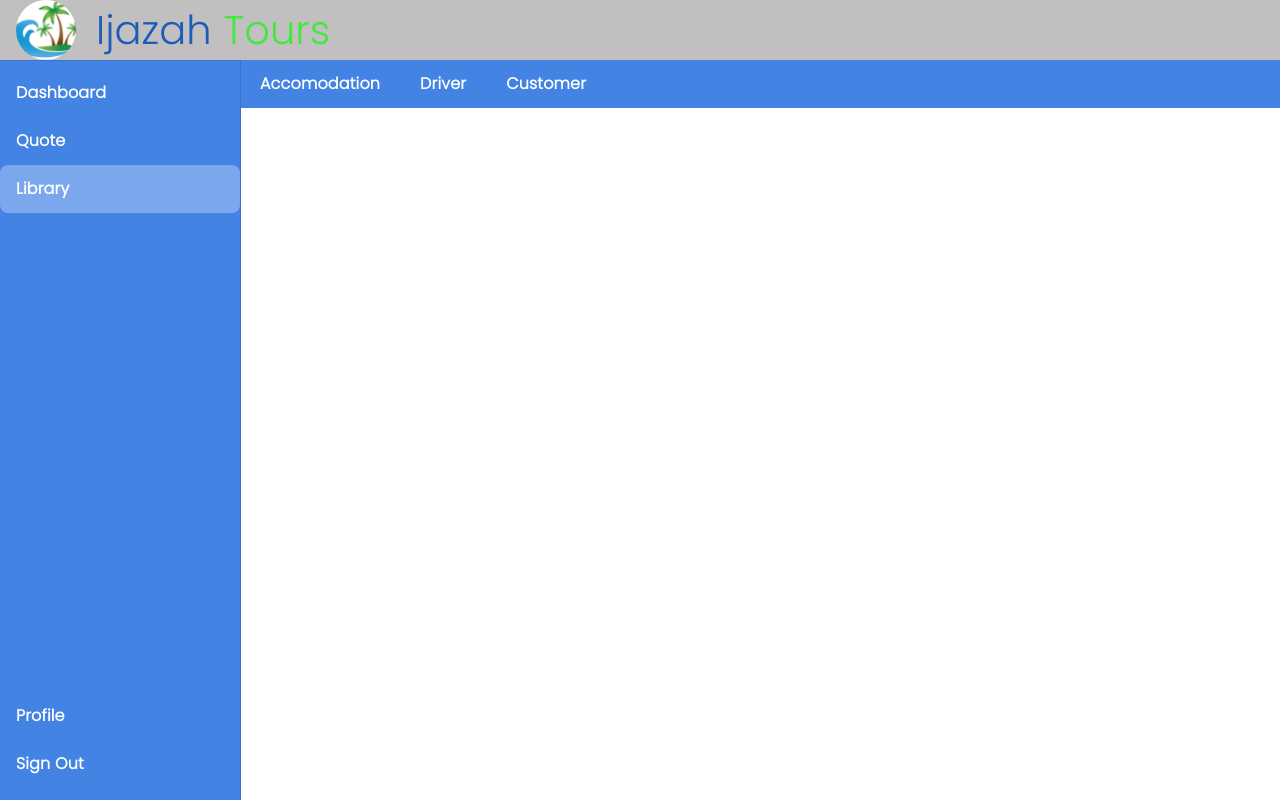
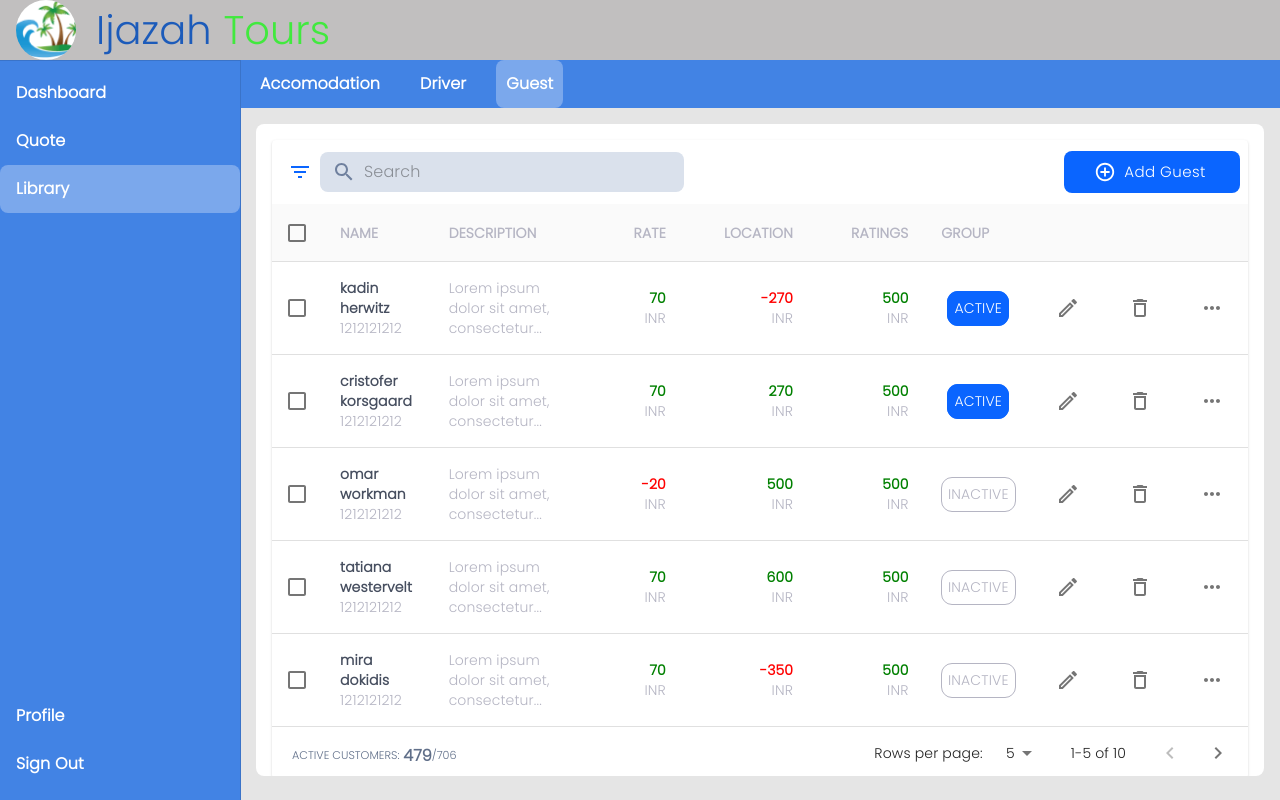
Before and after one commit to Ammar-Raneez/Ijazah_Tours, a React (Create React App) app: page /library/guest in a window 1280 px wide. Built offline with nearby package versions, Linux system fonts and the light colour scheme.

Commit message:
refactor: migrate "Customer" to "Guest"

```diff
--- a/src/App.tsx
+++ b/src/App.tsx
@@ -16,7 +16,7 @@ import DivAtom from "./atoms/DivAtom";
 import { useState } from "react";
 import Accomodation from "./organisms/library/accomodation/Accomodation";
 import Driver from "./organisms/library/driver/Driver";
-import Customer from "./organisms/library/customers/Customer";
+import Guest from "./organisms/library/guest/Guest";
 
 function App() {
   const [mobileOpen, setMobileOpen] = useState(false);
@@ -64,8 +64,8 @@ function App() {
               <Route path="/library/driver">
                 <Driver />
               </Route>
-              <Route path="/library/customer">
-                <Customer />
+              <Route path="/library/guest">
+                <Guest />
               </Route>
               <Route exact path="/library">
                 <Redirect to="/library/accomodation" />
--- a/src/data.ts
+++ b/src/data.ts
@@ -264,7 +264,7 @@ export const LIBRARY_DRIVER_DATA = [
   },
 ];
 
-export const LIBRARY_CUSTOMER_DATA = [
+export const LIBRARY_GUEST_DATA = [
   {
     id: "1",
     name: "kadin herwitz",
--- a/src/molecules/CustomerProfile.tsx
+++ b/src/molecules/GuestProfile.tsx
@@ -2,24 +2,24 @@ import AvatarAtom from "../atoms/AvatarAtom";
 import DivAtom from "../atoms/DivAtom";
 import ParagraphAtom from "../atoms/ParagraphAtom";
 
-interface CustomerProfileProps {
+interface GuestProfileProps {
   image: string;
   title: string;
   subtitle: string;
   titleweight?: number;
 }
 
-function CustomerProfile({
+function GuestProfile({
   image,
   title,
   subtitle,
   titleweight,
-}: CustomerProfileProps) {
+}: GuestProfileProps) {
   return (
     <DivAtom display="flex" align="center">
       <AvatarAtom
         image={image}
-        alt="customer"
+        alt="guest"
         variant="rounded"
         size={30}
         margin="8px"
@@ -43,4 +43,4 @@ function CustomerProfile({
   );
 }
 
-export default CustomerProfile;
+export default GuestProfile;
--- a/src/organisms/Navbar.tsx
+++ b/src/organisms/Navbar.tsx
@@ -7,7 +7,7 @@ const LINKS = [
     type: "dashboard",
     links: [
       { key: "1", text: "Quotations", link: "/dashboard/quotations" },
-      { key: "2", text: "Customer", link: "/dashboard/customer" },
+      { key: "2", text: "Guest", link: "/dashboard/guest" },
       { key: "3", text: "Voucher", link: "/dashboard/voucher" },
     ],
   },
@@ -24,7 +24,7 @@ const LINKS = [
     links: [
       { key: "1", text: "Accomodation", link: "/library/accomodation" },
       { key: "2", text: "Driver", link: "/library/driver" },
-      { key: "3", text: "Customer", link: "/library/customer" },
+      { key: "3", text: "Guest", link: "/library/guest" },
     ],
   },
 ];
--- a/src/organisms/library/customers/CreateCustomer.tsx
+++ b/src/organisms/library/guest/CreateGuest.tsx
@@ -7,7 +7,7 @@ import ButtonAtom from "../../../atoms/ButtonAtom";
 import IconAtom from "../../../atoms/IconAtom";
 import FormControlInput from "../../../molecules/FormControlInput";
 
-function CreateDriver() {
+function CreateGuest() {
   const [refNum, setRefNum] = useState("");
   const [firstName, setFirstName] = useState("");
   const [lastName, setLastName] = useState("");
@@ -29,7 +29,7 @@ function CreateDriver() {
     return removeEventListeners();
   }, [width]);
 
-  const onAddCustomer = async () => {};
+  const onAddGuest = async () => {};
 
   const onAddReminder = async () => {};
 
@@ -41,11 +41,11 @@ function CreateDriver() {
           children={<ChevronLeftRoundedIcon />}
           textcolor="#0A65FF"
           padding="1rem"
-          onClick={() => history.replace("/library/customer")}
+          onClick={() => history.replace("/library/guest")}
         />
         <H2Atom
           margin="0px"
-          text="Create Customer"
+          text="Create Guest"
           color="#0A65FF"
           size="1.5rem"
         />
@@ -121,7 +121,7 @@ function CreateDriver() {
       >
         <ButtonAtom
           size="large"
-          onClick={onAddCustomer}
+          onClick={onAddGuest}
           width={width < 768 ? "100%" : "18%"}
           margin={width < 768 ? "0 0 1rem 0": "0px" }
           textcolor="white"
@@ -145,4 +145,4 @@ function CreateDriver() {
   );
 }
 
-export default CreateDriver;
+export default CreateGuest;
--- a/src/organisms/library/customers/Customer.tsx
+++ b/src/organisms/library/guest/Guest.tsx
@@ -1,11 +1,11 @@
 import { useEffect, useState } from "react";
 import { Route } from "react-router-dom";
 import DivAtom from "../../../atoms/DivAtom";
-import CreateCustomer from "./CreateCustomer";
-import { LIBRARY_CUSTOMER_DATA } from "../../../data";
-import CustomerTable from "./CustomerTable";
+import CreateGuest from "./CreateGuest";
+import { LIBRARY_GUEST_DATA } from "../../../data";
+import GuestTable from "./GuestTable";
 
-function Customer() {
+function Guest() {
   const [containerHeight, setContainerHeight] = useState(0);
 
   useEffect(() => {
@@ -33,11 +33,11 @@ function Customer() {
         height={containerHeight + "px"}
       >
         <DivAtom>
-          <Route path="/library/customer/create">
-            <CreateCustomer />
+          <Route path="/library/guest/create">
+            <CreateGuest />
           </Route>
-          <Route exact path="/library/customer">
-            <CustomerTable data={LIBRARY_CUSTOMER_DATA} />
+          <Route exact path="/library/guest">
+            <GuestTable data={LIBRARY_GUEST_DATA} />
           </Route>
         </DivAtom>
       </DivAtom>
@@ -45,4 +45,4 @@ function Customer() {
   );
 }
 
-export default Customer;
+export default Guest;
--- a/src/organisms/library/customers/CustomerTable.tsx
+++ b/src/organisms/library/guest/GuestTable.tsx
@@ -53,11 +53,11 @@ const useStyles = makeStyles((theme: Theme) => ({
   },
 }));
 
-interface CustomerTableProps {
+interface GuestTableProps {
   data: any;
 }
 
-export default function CustomerTable({ data }: CustomerTableProps) {
+export default function GuestTable({ data }: GuestTableProps) {
   const classes = useStyles();
   const [order, setOrder] = useState("asc");
   const [orderBy, setOrderBy] = useState("calories");
@@ -119,7 +119,7 @@ export default function CustomerTable({ data }: CustomerTableProps) {
           search={search}
           setSearch={setSearch}
           numSelected={selected.length}
-          addbtntext="Add Customer"
+          addbtntext="Add Guest"
         />
         <TableContainer className={classes.container}>
           <Table
--- a/src/organisms/quote/QuotationsTable.tsx
+++ b/src/organisms/quote/QuotationsTable.tsx
@@ -11,7 +11,7 @@ import {
 } from "@material-ui/core";
 import React from "react";
 import { v4 as uuid } from "uuid";
-import CustomerProfile from "../../molecules/CustomerProfile";
+import GuestProfile from "../../molecules/GuestProfile";
 import TableBottomPagination from "../../molecules/TableBottomPagination";
 import TableColumnCell from "../../molecules/TableColumnCell";
 import TableRowButtonCell from "../../molecules/TableRowButtonCell";
@@ -55,7 +55,7 @@ function QuotationsTable({ columns, rowdata }: QuotationsTableProps) {
                 !cell.status ? (
                   cell.image ? (
                     <TableCell key={uuid()} align="left">
-                      <CustomerProfile
+                      <GuestProfile
                         image={cell.image}
                         title={cell.title}
                         subtitle={cell.subtitle}
```
